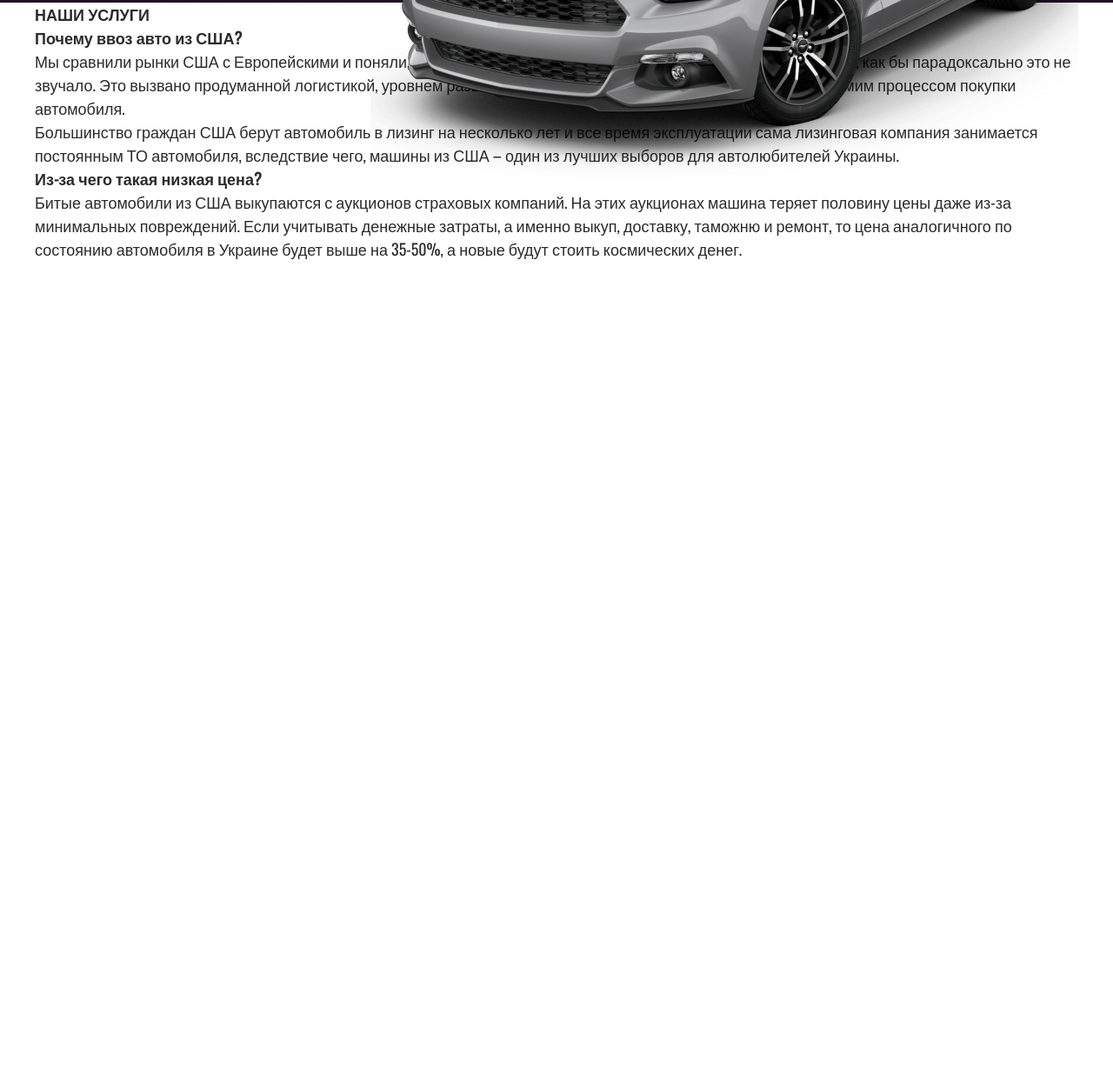
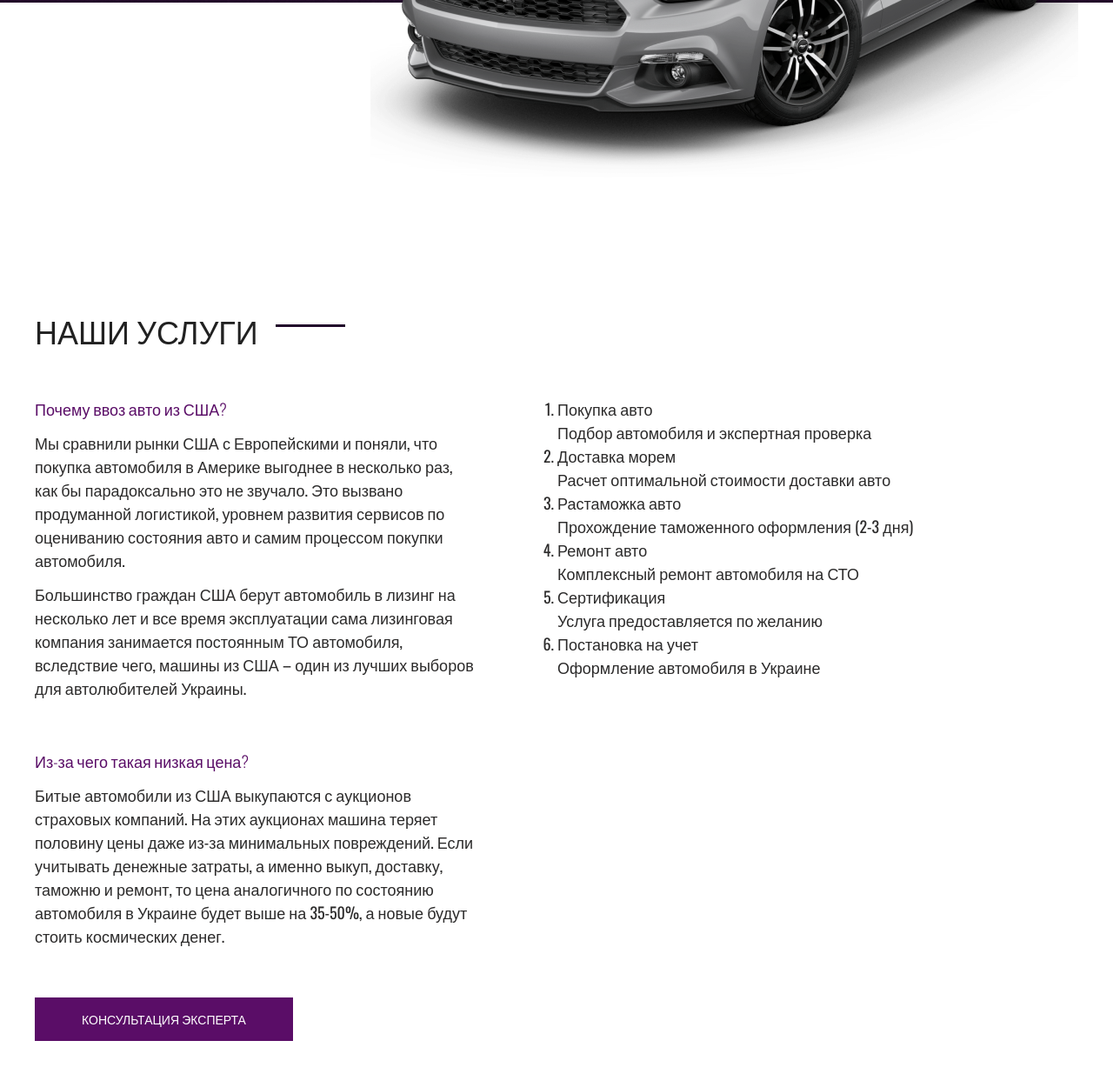
Before and after one commit to breaking16/MUSTANG, a plain HTML site: page index.html in a window 1280 px wide. Shown: the part 697-1932 px from the top of the page at 87% size. Before the commit the page ends 997 px from the top, so only its background shows below. Drawn offline with nearby package versions, Linux system fonts and the light colour scheme.

Commit message:
5half 1party

```diff
--- a/css/style.css
+++ b/css/style.css
@@ -101,3 +101,61 @@ a {
   right: 0;
   bottom: -270px;
 }
+
+.services {
+  padding-top: 350px;
+}
+
+.title {
+  color: #212121;
+  font-size: 36px;
+  line-height: 54px;
+  font-weight: 400;
+  text-transform: uppercase;
+  margin-bottom: 50px;
+  position: relative;
+}
+
+.title::after {
+  content: "";
+  width: 80px;
+  height: 3px;
+  background: #21062a;
+  position: absolute;
+  top: 20px;
+  margin-left: 20px;
+}
+
+.services__inner {
+  display: flex;
+  margin-bottom: 100px;
+}
+
+.services__content {
+  width: 505px;
+  margin-right: 96px;
+}
+
+.services__content-box {
+}
+
+.services__content-title {
+  color: #5a0d67;
+  font-size: 18px;
+  line-height: 27px;
+  font-weight: 300;
+  margin-bottom: 12px;
+}
+
+.services__content-textbox {
+  margin-bottom: 57px;
+}
+
+.services__content-text {
+  margin-bottom: 12px;
+}
+
+.button--decor {
+  margin-bottom: -7px;
+  color: #fff;
+}
--- a/index.html
+++ b/index.html
@@ -81,7 +81,7 @@
           <div class="services__content">
             <div class="services__content-box">
               <h6 class="services__content-title">Почему ввоз авто из США?</h6>
-              <div class="services__content-box">
+              <div class="services__content-textbox">
                 <p class="services__content-text">
                   Мы сравнили рынки США с Европейскими и поняли, что покупка
                   автомобиля в Америке выгоднее в несколько раз, как бы
@@ -101,7 +101,7 @@
               <h6 class="services__content-title">
                 Из-за чего такая низкая цена?
               </h6>
-              <div class="services__content-box">
+              <div class="services__content-textbox">
                 <p class="services__content-text">
                   Битые автомобили из США выкупаются с аукционов страховых
                   компаний. На этих аукционах машина теряет половину цены даже
@@ -111,9 +111,45 @@
                   35-50%, а новые будут стоить космических денег.
                 </p>
               </div>
+              <a class="button button--decor" href="#">КОНСУЛЬТАЦИЯ ЭКСПЕРТА</a>
             </div>
           </div>
-          <ol class="services__items"></ol>
+          <ol class="services__list">
+            <li class="services__item">
+              <p class="services__item-title">Покупка авто</p>
+              <p class="services__item-text">
+                Подбор автомобиля и экспертная проверка
+              </p>
+            </li>
+            <li class="services__item">
+              <p class="services__item-title">Доставка морем</p>
+              <p class="services__item-text">
+                Расчет оптимальной стоимости доставки авто
+              </p>
+            </li>
+            <li class="services__item">
+              <p class="services__item-title">Растаможка авто</p>
+              <p class="services__item-text">
+                Прохождение таможенного оформления (2-3 дня)
+              </p>
+            </li>
+            <li class="services__item">
+              <p class="services__item-title">Ремонт авто</p>
+              <p class="services__item-text">
+                Комплексный ремонт автомобиля на СТО
+              </p>
+            </li>
+            <li class="services__item">
+              <p class="services__item-title">Сертификация</p>
+              <p class="services__item-text">
+                Услуга предоставляется по желанию
+              </p>
+            </li>
+            <li class="services__item">
+              <p class="services__item-title">Постановка на учет</p>
+              <p class="services__item-text">Оформление автомобиля в Украине</p>
+            </li>
+          </ol>
         </div>
       </div>
     </section>
```
